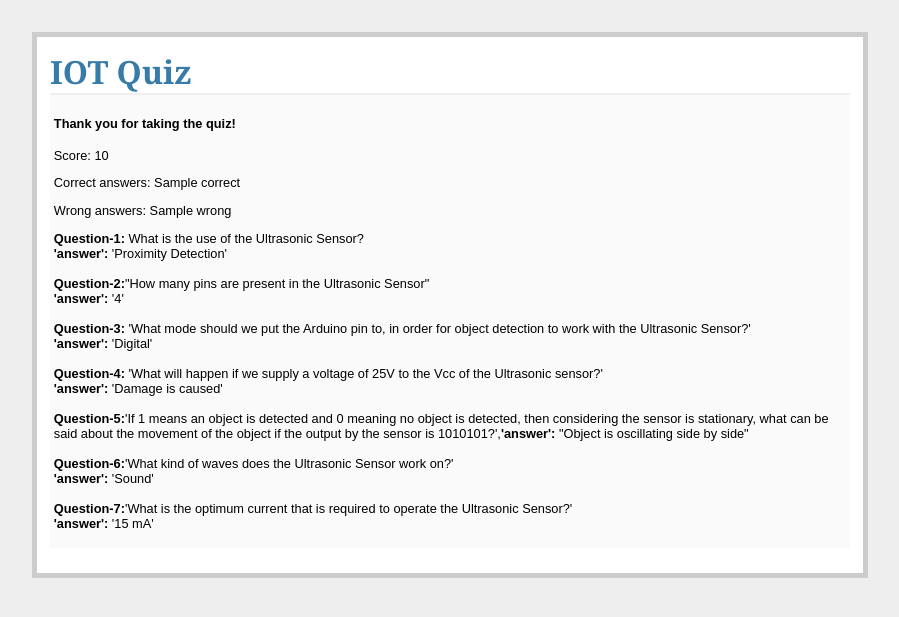
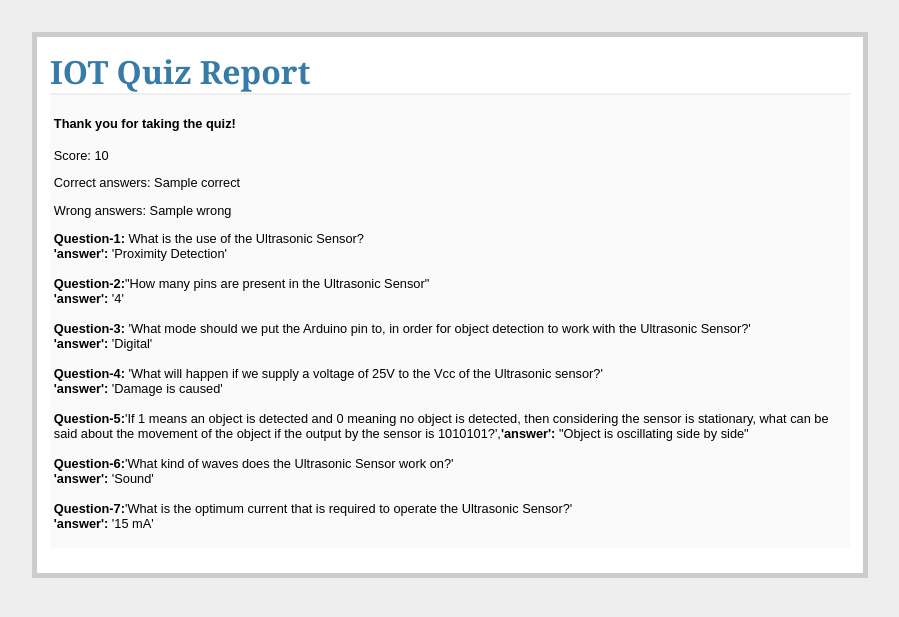
Before and after one commit to darekarankita0/mcq-quiz, a Flask app: template templates/end_miniquiz.html in a window 1280 px wide. Shown: the top 617 px of the page, without its empty margins (190-1089 px from the left). Run offline with Flask 2, Linux system fonts and the light colour scheme; the template is opened without the code that fills it: most values are stand-ins (such as "Sample title", 1, 10 or a date in 2020).

Commit message:
Update end_miniquiz.html

```diff
--- a/templates/end_miniquiz.html
+++ b/templates/end_miniquiz.html
@@ -2,7 +2,7 @@
 <title>IOT Quiz</title>
 <link rel=stylesheet type=text/css href='{{ url_for('static',filename='style_miniquiz.css')}}'>
 <div class=page>
-  <h1>IOT Quiz</h1>
+  <h1>IOT Quiz Report</h1>
   <div class=metanav>
 
 
```
